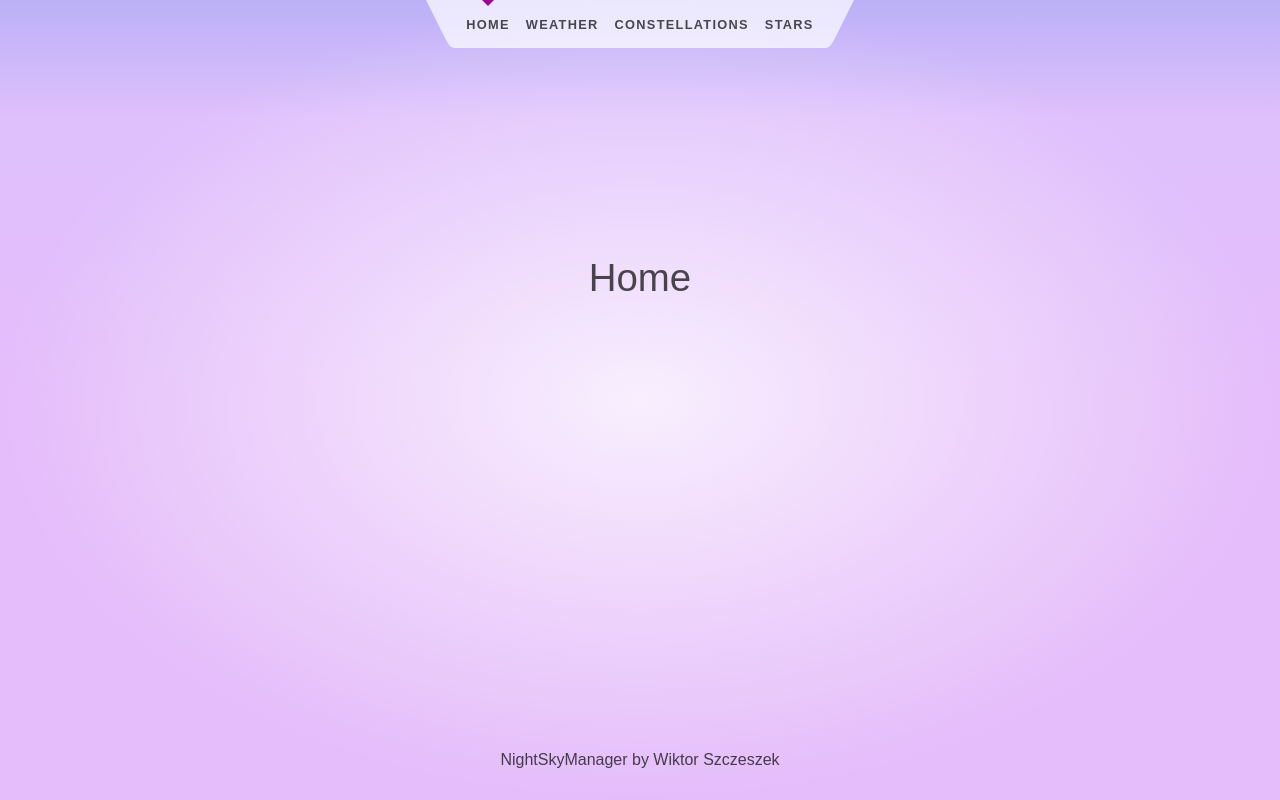
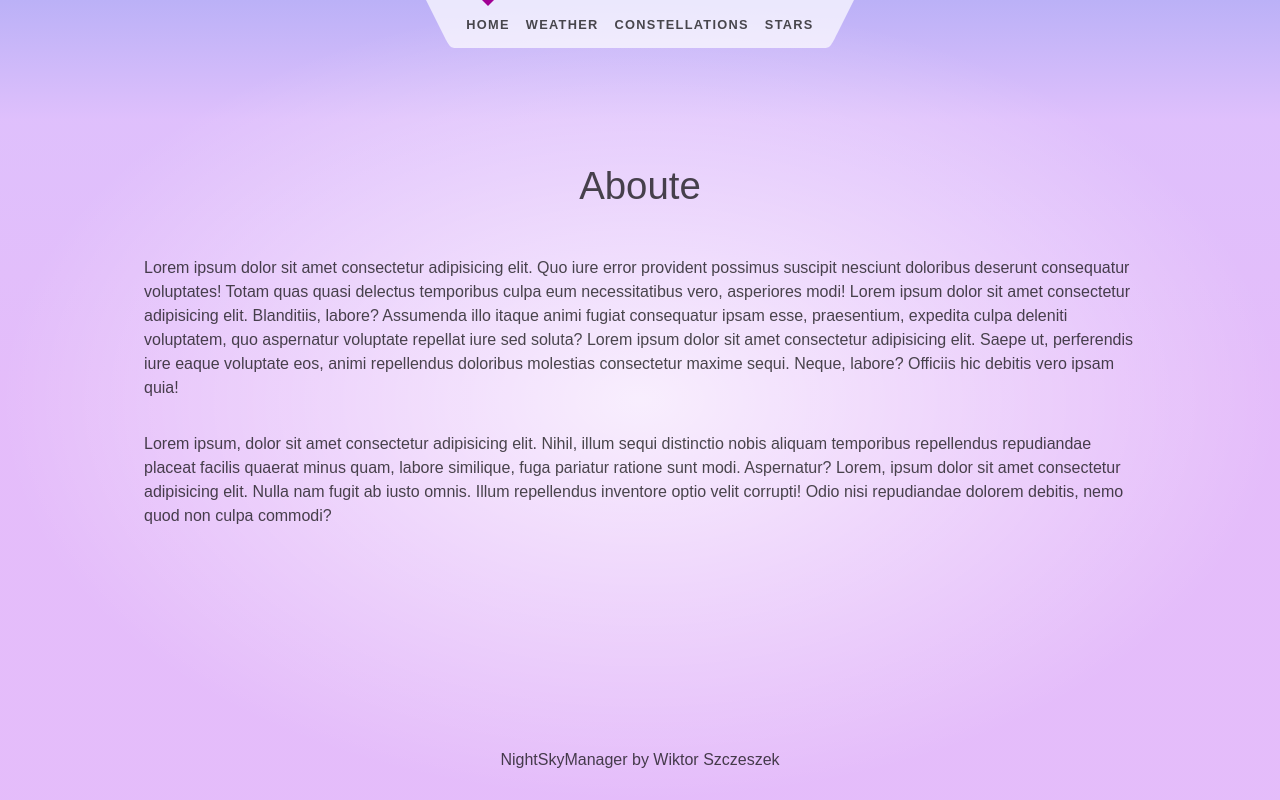
Before and after one commit to wiQ1999/NightSkyManager, a SvelteKit app in the folder Frontend/: page / in a window 1280 px wide. Built offline with nearby package versions, Linux system fonts and the light colour scheme.

Commit message:
Aktualizacja strony startowej

```diff
--- a/Frontend/src/routes/+page.svelte
+++ b/Frontend/src/routes/+page.svelte
@@ -1,10 +1,33 @@
 <svelte:head>
-	<title>Home</title>
-	<!-- <meta name="description" content="" /> -->
+	<title>NightSkyManager</title>
 </svelte:head>
 
 <section>
-	<h1>Home</h1>
+	<h1>Aboute</h1>
+
+	<p>
+		Lorem ipsum dolor sit amet consectetur adipisicing elit. Quo iure error
+		provident possimus suscipit nesciunt doloribus deserunt consequatur
+		voluptates! Totam quas quasi delectus temporibus culpa eum
+		necessitatibus vero, asperiores modi! Lorem ipsum dolor sit amet
+		consectetur adipisicing elit. Blanditiis, labore? Assumenda illo itaque
+		animi fugiat consequatur ipsam esse, praesentium, expedita culpa
+		deleniti voluptatem, quo aspernatur voluptate repellat iure sed soluta?
+		Lorem ipsum dolor sit amet consectetur adipisicing elit. Saepe ut,
+		perferendis iure eaque voluptate eos, animi repellendus doloribus
+		molestias consectetur maxime sequi. Neque, labore? Officiis hic debitis
+		vero ipsam quia!
+	</p>
+
+	<p>
+		Lorem ipsum, dolor sit amet consectetur adipisicing elit. Nihil, illum
+		sequi distinctio nobis aliquam temporibus repellendus repudiandae
+		placeat facilis quaerat minus quam, labore similique, fuga pariatur
+		ratione sunt modi. Aspernatur? Lorem, ipsum dolor sit amet consectetur
+		adipisicing elit. Nulla nam fugit ab iusto omnis. Illum repellendus
+		inventore optio velit corrupti! Odio nisi repudiandae dolorem debitis,
+		nemo quod non culpa commodi?
+	</p>
 </section>
 
 <style>
```
